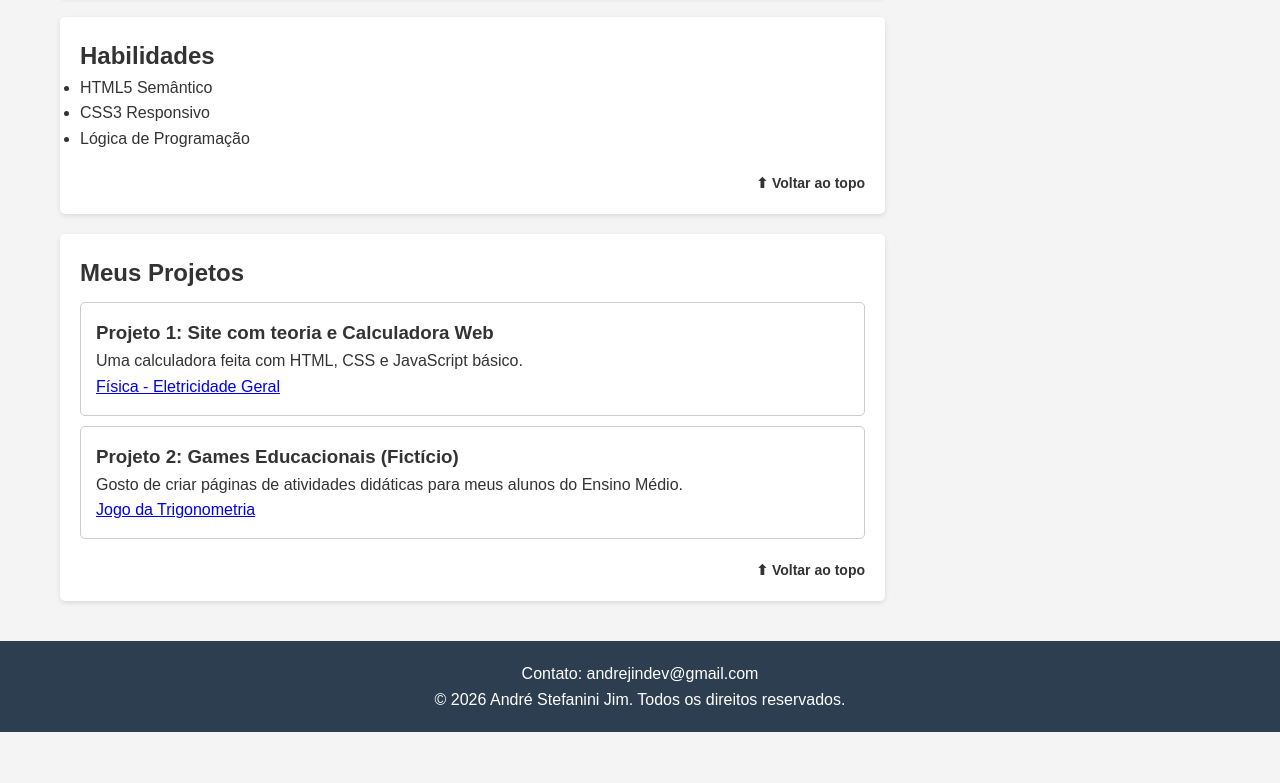
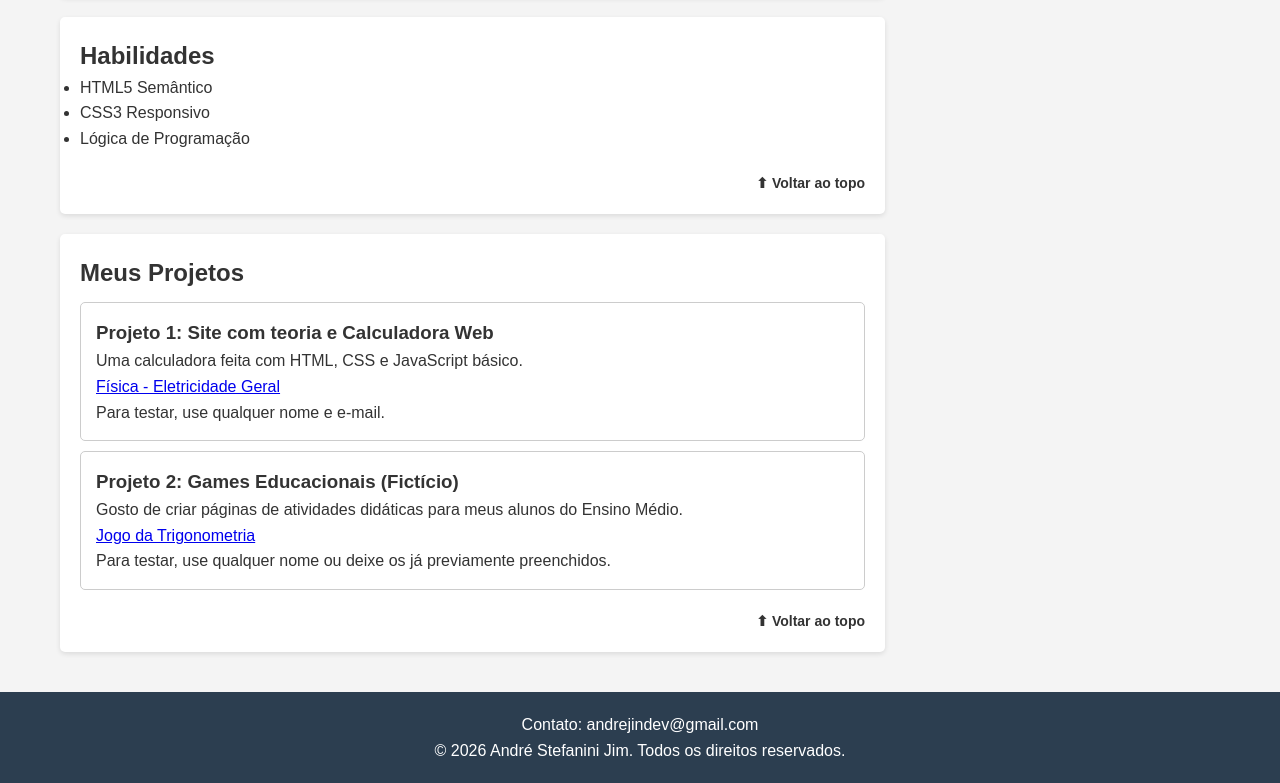
Before and after one commit to andrejindev-art/portfolio, a plain HTML site: page index.html in a window 1280 px wide. Shown: the part 729-1512 px from the top of the page. Before the commit the page ends 1461 px from the top, so only its background shows below. Drawn offline with Linux system fonts and the light colour scheme.

Commit message:
Update index.html
Texto atualizado.

```diff
--- a/index.html
+++ b/index.html
@@ -67,12 +67,14 @@
                     <h3>Projeto 1: Site com teoria e Calculadora Web</h3>
                     <p>Uma calculadora feita com HTML, CSS e JavaScript básico.</p>
 					<a href="https://jimmyeaulas-bot.github.io/leidecoulombfis-ii-mec2n/" target="_blank">Física - Eletricidade Geral</a>
+					<p>Para testar, use qualquer nome e e-mail.</p>
                 </article>
 
                 <article class="projeto-card">
                     <h3>Projeto 2: Games Educacionais (Fictício)</h3>
                     <p>Gosto de criar páginas de atividades didáticas para meus alunos do Ensino Médio.</p>
 					<a href="https://jimmyeaulas-bot.github.io/gamemathtrigo/" target="_blank">Jogo da Trigonometria</a>
+					<p>Para testar, use qualquer nome ou deixe os já previamente preenchidos.</p>
                 </article>
 
 			<!-- Botão específico desta seção -->
```
